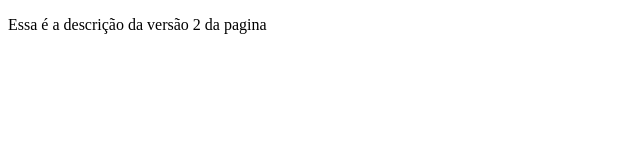
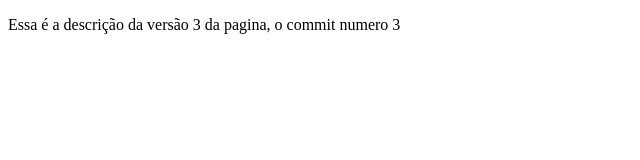
Before and after one commit to matbarroso97/atividadeversionamento, a plain HTML site: page index.html in a window 1280 px wide. Shown: the whole page, without its empty margins (0-640 px from the left). Drawn offline with Linux system fonts and the light colour scheme.

Commit message:
A Versão 3 da pagina atualizada

```diff
--- a/index.html
+++ b/index.html
@@ -7,7 +7,7 @@
 </head>
 <body>
 
-<p>Essa é a descrição da versão 2 da pagina</p>
+<p>Essa é a descrição da versão 3 da pagina, o commit numero 3</p>
 
 
 
```
